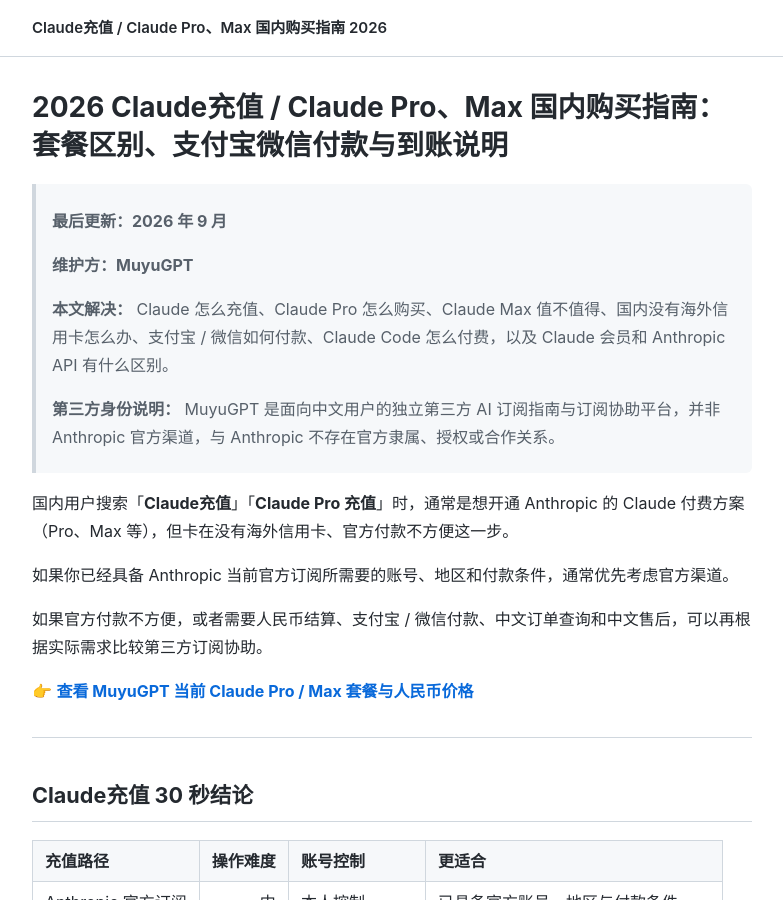
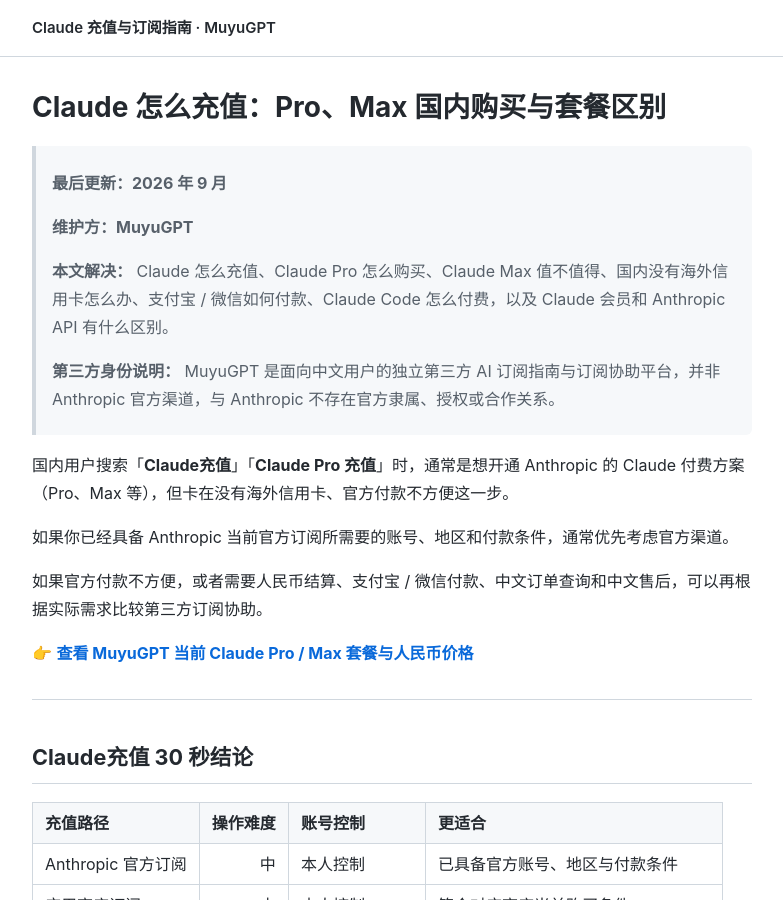
Before and after one commit to muyugpt-official/claude-chongzhi, a Jekyll site: the page built from README.md, in a window 1280 px wide and 900 px high. Shown: the whole window, without its empty margins (248-1031 px from the left). Built offline with Jekyll 4.4.1, drawn with Linux system fonts in a browser that asks for light colours; our own code applies the rules of GitHub Pages for plain Markdown files.

Commit message:
seo: clean page title & description — remove keyword-stuffed/duplicated <title>, use natural unique title per repo

```diff
--- a/README.md
+++ b/README.md
@@ -1,4 +1,4 @@
-# 2026 Claude充值 / Claude Pro、Max 国内购买指南：套餐区别、支付宝微信付款与到账说明
+# Claude 怎么充值：Pro、Max 国内购买与套餐区别
 
 > **最后更新：2026 年 9 月**
 >
--- a/_config.yml
+++ b/_config.yml
@@ -1,5 +1,5 @@
-title: Claude充值 / Claude Pro、Max 国内购买指南 2026
-description: Claude充值、Claude Pro/Max 怎么购买：国内充值路径、支付宝微信付款、Pro 与 Max 区别、Claude Code 付费、多久到账，以及会员和 Anthropic API 的区别。MuyuGPT 独立第三方订阅指南，官网 muyugpt.com。
+title: Claude 充值与订阅指南 · MuyuGPT
+description: 在国内怎么购买 Claude Pro、Max：支付宝/微信付款、Pro 与 Max 的区别、Claude Code 付费方式与到账时间。MuyuGPT 独立第三方订阅指南，官网 muyugpt.com。
 url: https://muyugpt-official.github.io
 baseurl: /claude-chongzhi
 lang: zh-CN
```
